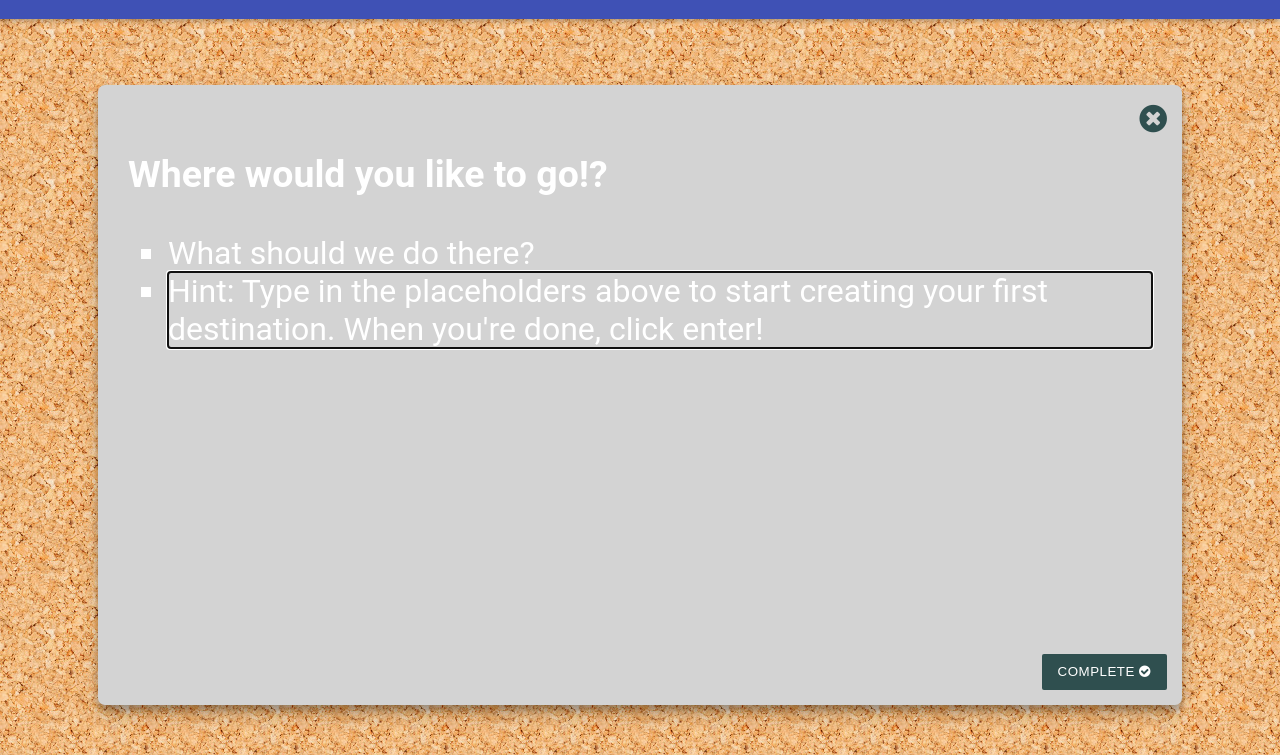
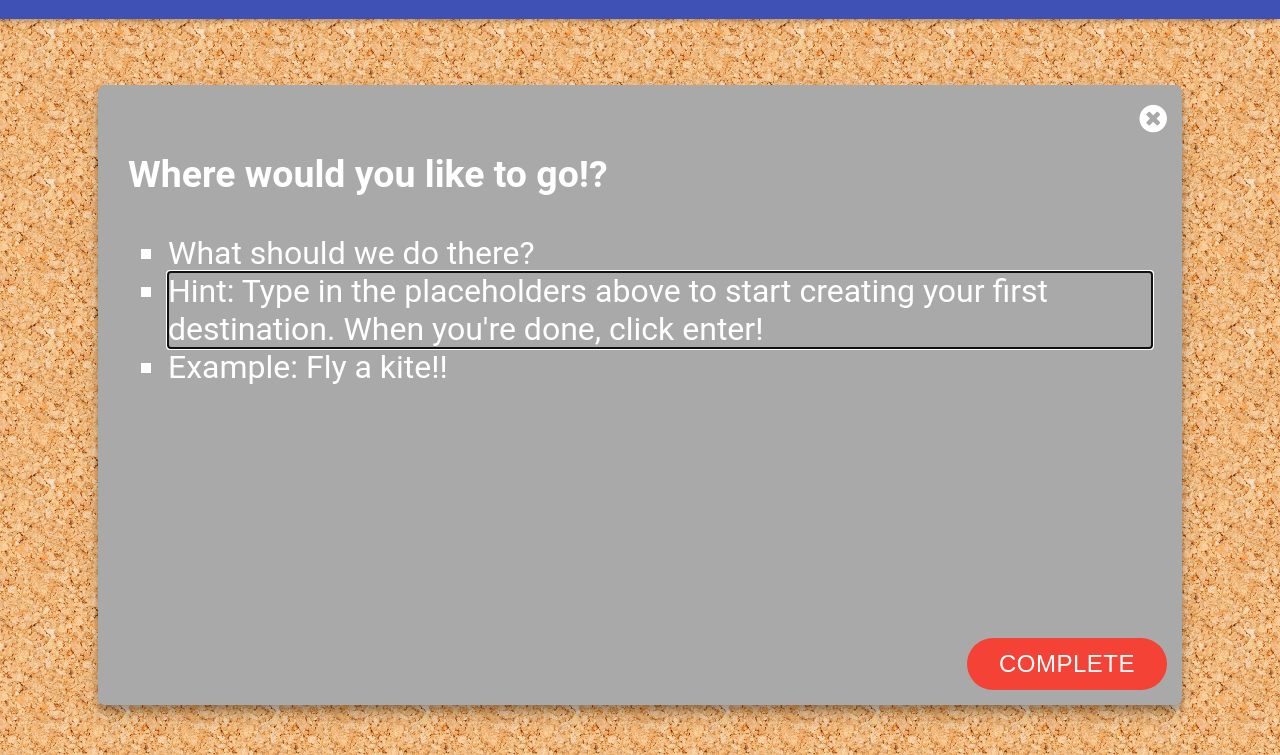
Before and after one commit to warpedpuppy/tyler_chai_test_with_jwt, a website: page public/index.html in a window 1280 px wide. Both pictures are taken after a click on the element 251 px from the left and 246 px from the top of the page. Shown: the part 45-800 px from the top of the page. Drawn offline with nearby package versions, Linux system fonts and the light colour scheme; some icons are missing.

Commit message:
Create screen to upload destinations and tweak other css to match

```diff
--- a/public/css/main.css
+++ b/public/css/main.css
@@ -9,11 +9,12 @@ body {
 .container {
     width: 90%;
     margin: 0 auto;
-    padding-top; 64px;
+    padding-top;
+    64px;
 }
 
 header {
-  box-shadow: 0 2px 5px rgba(0,0,0,.26);
+    box-shadow: 0 2px 5px rgba(0, 0, 0, .26);
     top: 0;
     left: 0;
     right: 0;
@@ -58,7 +59,7 @@ h1 {
 }
 
 .new-dest-card {
-    background: lightgray;
+    background: darkgray;
 }
 
 .dest-card {
@@ -66,12 +67,12 @@ h1 {
     background: linear-gradient(to bottom, rgb(144, 238, 144), , rgba(0, 0, 0, 0), rgba(0, 0, 0, 0), rgba(128, 128, 128, 1));
 }
 
-.card-shadow {
+.shadow {
     box-shadow: 0 10px 20px rgba(0, 0, 0, 0.19), 0 6px 6px rgba(0, 0, 0, 0.23);
     transition: all 0.3s cubic-bezier(.25, .8, .25, 1);
 }
 
-.card-shadow:hover {
+.shadow:hover {
     box-shadow: 0 14px 28px rgba(0, 0, 0, 0.25), 0 10px 10px rgba(0, 0, 0, 0.22);
 }
 
@@ -130,27 +131,57 @@ h1 {
     top: 15px;
     right: 15px;
 }
-a, a:visited, a:active, a:hover {
-  color: darkslategrey;
+
+.close-card-button>a,
+.close-card-button>a:visited,
+.close-card-buttona>a:active {
+    color: white;
 }
+
+.close-card-button>a:hover {
+    color: #F44336;
+}
+
+button {
+    text-decoration: none;
+    color: #fff;
+    background-color: #F44336;
+    text-align: center;
+    letter-spacing: .5px;
+    border: none;
+    display: inline-block;
+    height: 52px;
+    font-size: .75em;
+    line-height: 22px;
+    padding: 15px 32px;
+    text-transform: uppercase;
+    border-radius: 28px;
+}
+
 .complete-card-button {
     position: absolute;
     bottom: 15px;
     right: 15px;
 }
-button {
+
+.add-button-container {
+    background: #F44336;
+    border-radius: 50%;
+    position: absolute;
+    bottom: 15px;
+    right: 15px;
+}
+
+.add-button {
+    height: 56px;
+    line-height: 56px;
+    width: 56px;
+    display: inline-block;
+    text-align: center;
+    color: #fff;
+    border: none;
     text-decoration: none;
-  color: #fff;
-  background-color: darkslategrey;
     text-align: center;
-  letter-spacing: .5px;
-  border: none;
-  border-radius: 2px;
-  display: inline-block;
-  height: 36px;
-  line-height: 36px;
-  padding: 0 16px;
-  text-transform: uppercase;
 }
 
 .i111111 {
--- a/public/index.html
+++ b/public/index.html
@@ -14,18 +14,24 @@
 
 <body>
     <div class="container">
-        <header><span><i class="fa fa-suitcase"></i> My Destination Diary</span></header>
-        <div class="card new-dest-card card-shadow">
+        <header>
+            <span>
+                <i class="fa fa-suitcase"></i> My Destination Diary</span>
+        </header>
+        <div class="card new-dest-card shadow">
             <div class="close-card-button hide-me">
-                <a href="#"><i class="fa fa-times-circle"></i></a>
+                <a href="#">
+                    <i class="fa fa-times-circle"></i>
+                </a>
             </div>
             <div class="complete-card-button hide-me">
-                    <button>Complete <i class="fa fa-check-circle"></i></button>
-                </div>
+                <button>Complete</button>
+            </div>
             <h3 contenteditable="true" placeholder="Where would you like to go!?"></h3>
             <ul class="activitiesList">
                 <li contenteditable="true" placeholder="What should we do there?"></li>
                 <li contenteditable="true" placeholder="Hint: Type in the placeholders above to start creating your first destination. When you're done, click enter!"></li>
+                <li contenteditable="true" placeholder="Example: Fly a kite!!"></li>
             </ul>
             <div class="complete-card-button">
                 <a href="#">
--- a/public/js/app.js
+++ b/public/js/app.js
@@ -31,7 +31,7 @@ function getMyDestinations(callbackFn) {
 
 function displayMyDestinations(data) {
     for (i in data.destinations) {
-        $('.container').append(`<div class="card dest-card card-shadow hawaii-card i${data.destinations[i].id}"><div class="close-card-button hide-me"><a href="#"><i class="fa fa-times-circle"></i></a></div><h3 contenteditable="true">${data.destinations[i].name}</h3><ul class="activitiesList"></ul></div>`);
+        $('.container').append(`<div class="card dest-card shadow hawaii-card i${data.destinations[i].id}"><div class="close-card-button hide-me"><a href="#"><i class="fa fa-times-circle"></i></a></div><h3 contenteditable="true">${data.destinations[i].name}</h3><ul class="activitiesList"></ul></div>`);
         $(data.destinations[i].activities).each(function (activity) {
             let thisDestination = `.i${data.destinations[i].id}`;
             $(thisDestination).append(`<li>${data.destinations[i].activities[activity]}</li>`);
@@ -43,7 +43,6 @@ function displayMyDestinations(data) {
 function getAndDisplayMyDestinations() {
     getMyDestinations(displayMyDestinations);
 }
-
 $(function () {
     getAndDisplayMyDestinations();
 })
@@ -60,3 +59,12 @@ $(".close-card-button").on("click", function (e) {
     $(".close-card-button, .complete-card-button").addClass("hide-me");
     $(".card-open").removeClass("card-open");
 });
+
+$(".complete-card-button").on("click", function () {
+    $(".card-open").children().hide();
+    $(".card-open").append(`<h3>Publish your destination</h3><div class="close-card-button"><a href="#"><i class="fa fa-times-circle"></i></a></div><p>Great job! Now add your photos and share your adventure!</p><div class="pending-uploads"></div><div class="add-button-container shadow"><span class="add-button">+</span></div>`);
+});
+
+$(".complete-cardbutton add-button").on("click", function () {
+    // $(".pending-uploads");
+});
```
Lines whose indentation alone changed are shown as unchanged.
